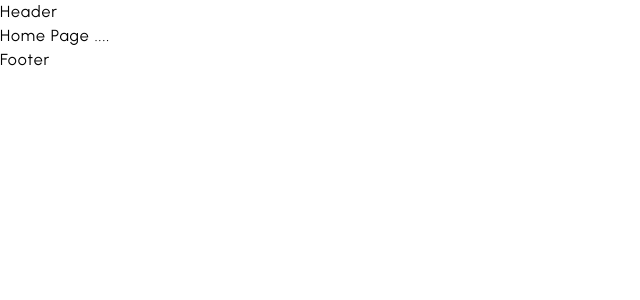
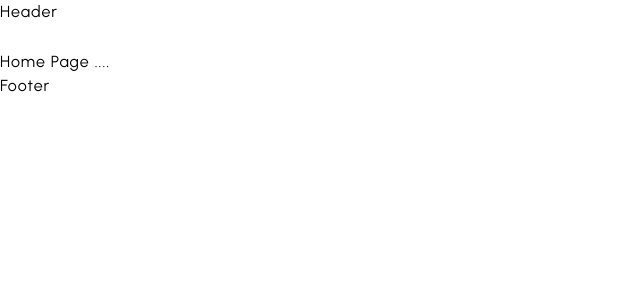
Before and after one commit to capmahin/StyleConBD, a Next.js app: page / in a window 1280 px wide. Shown: the top 300 px of the page, without its empty margins (0-640 px from the left). Built offline with nearby package versions, Linux system fonts and the light colour scheme.

Commit message:
add hight wide in header

```diff
--- a/components/Header.jsx
+++ b/components/Header.jsx
@@ -6,7 +6,7 @@ const Header = () => {
   const [show, setShow] = useState("translate-y-0");
   const [lastScrollY, setLastScrollY] = useState(0);
   return (
-    <div>Header</div>
+    <header className={`w-full h-[50px]`}>Header</header>
   )
 }
 
```
